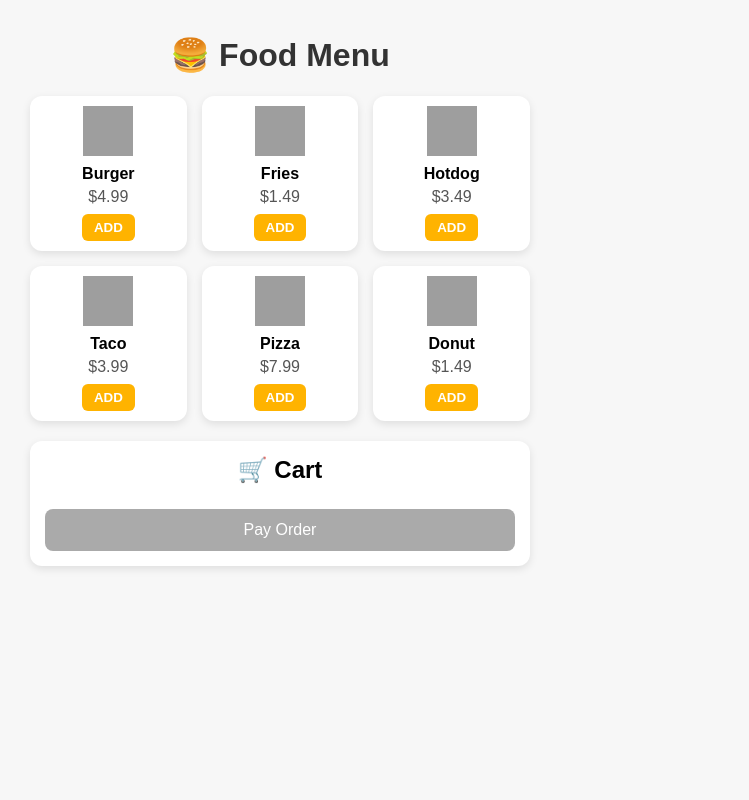
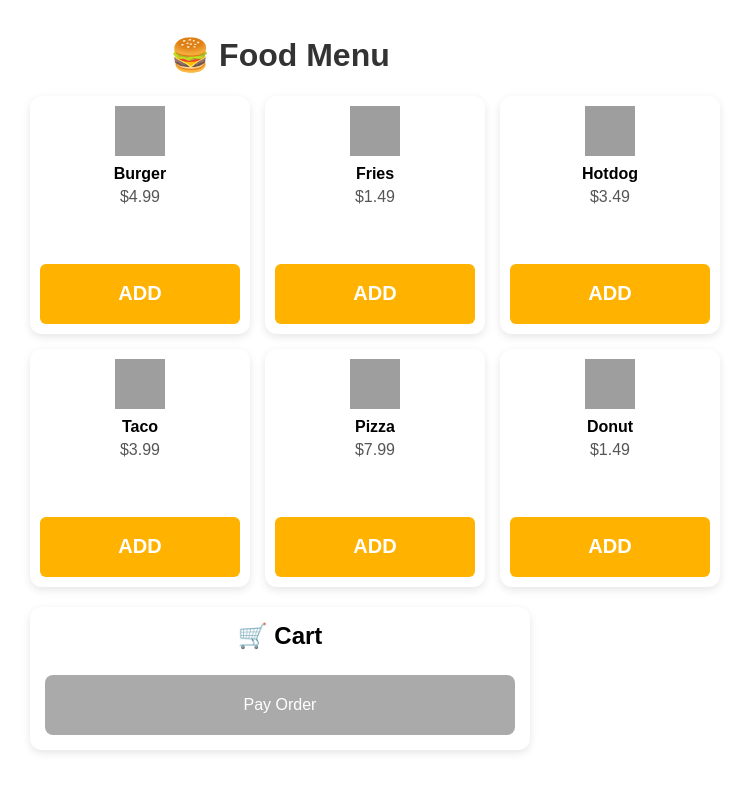
Before and after one commit to SHOKERRR777/YumGo, a Python web app: template API/templates/menu_food.html in a window 1280 px wide. Shown: the whole page, without its empty margins (360-1109 px from the left). Run offline with Jinja, Linux system fonts and the light colour scheme; the template is opened without the code that fills it, so the values that code supplies are empty; some libraries are stand-ins or nearby versions; grey boxes are pictures that could not be loaded.

Commit message:
Доработал FastAPI

```diff
--- a/API/api.py
+++ b/API/api.py
@@ -1,4 +1,5 @@
 import uvicorn
+from pathlib import Path
 
 from contextlib import asynccontextmanager
 
@@ -7,8 +8,6 @@ from fastapi.responses import HTMLResponse
 from fastapi.templating import Jinja2Templates
 
 from app.database.models import Item, async_session
-
-from pathlib import Path
 
 
 templates = Jinja2Templates(directory="templates")
--- a/API/templates/menu_food.html
+++ b/API/templates/menu_food.html
@@ -7,9 +7,11 @@
     <style>
         body {
             font-family: Arial, sans-serif;
+            font-weight: 200;
+            color: var(--tg-theme-bg-color);
             margin: 0;
             padding: 0;
-            background: #f7f7f7;
+            background: var(--tg-theme-bg-color);
         }
 
         .container {
@@ -61,6 +63,20 @@
             color: #fff;
             cursor: pointer;
             font-weight: bold;
+        }
+
+        button {
+            border: 0;
+            border-radius: 5px;
+            margin-top: 50px;
+            height: 60px;
+            width: 200px;
+            font-size: 20px;
+            font-weight: 500;
+            cursor: pointer;
+            transition: all 500ms ease;
+            color: var(--tg-theme-bg-color);
+            background: var(--tg-theme-bg-color);
         }
 
         .cart {
@@ -189,5 +205,6 @@
             }
         }
     </script>
+    <script src="https://telegram.org/js/telegram-web-app.js?59"></script>
 </body>
 </html>
```
